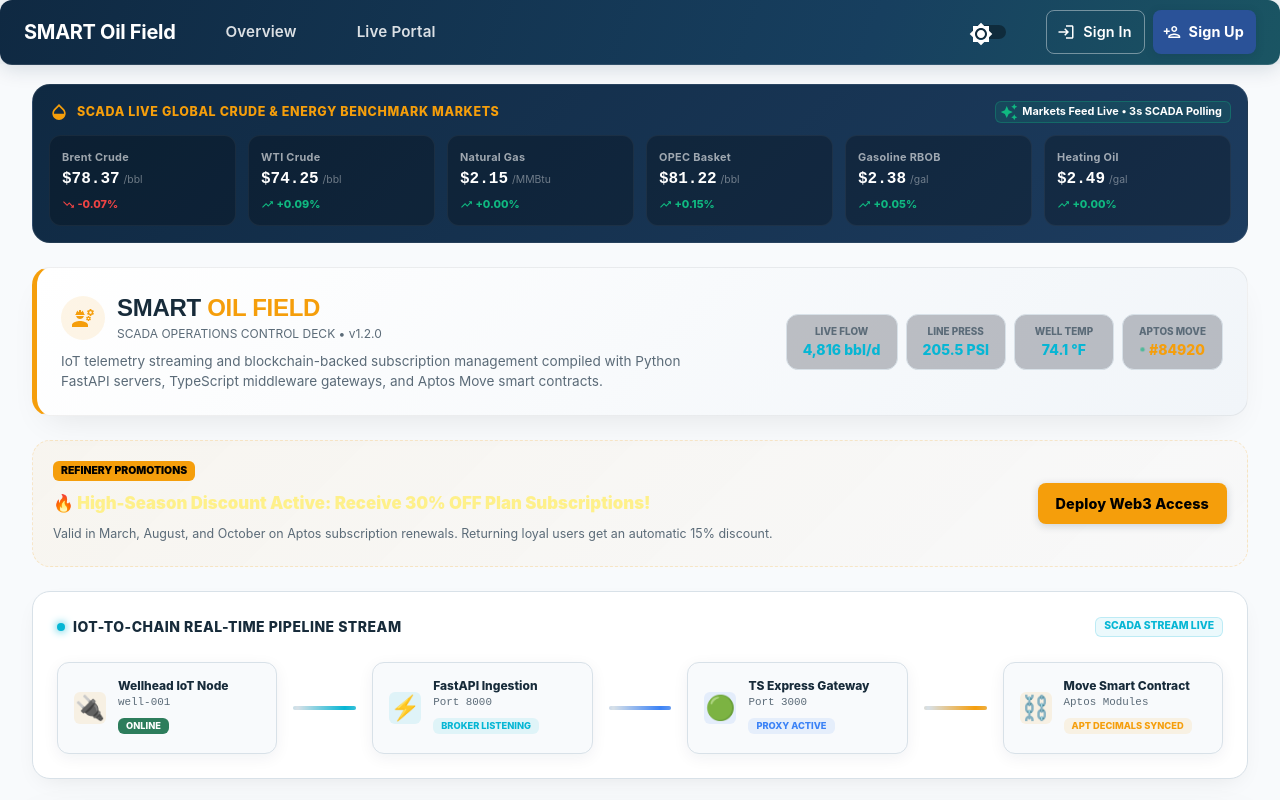
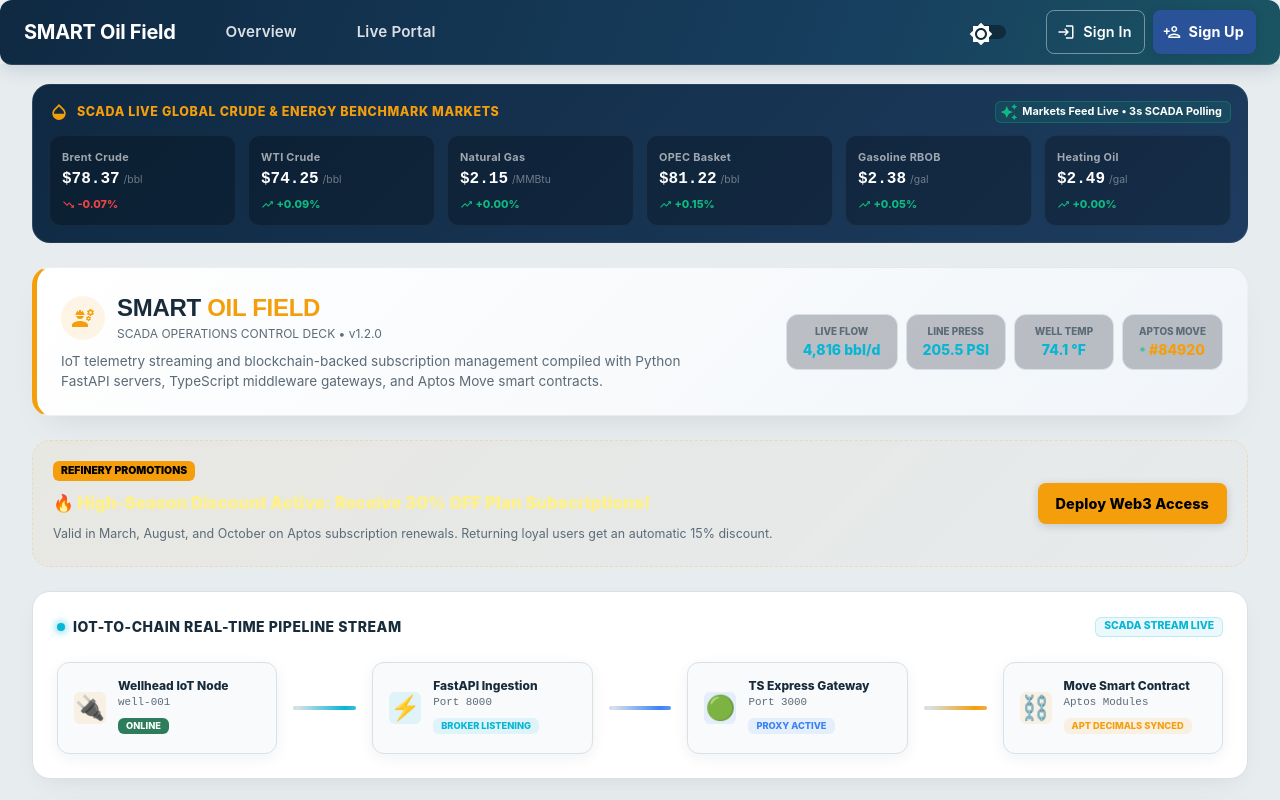
Before and after one commit to davelee001/SMART-Oil-Field, a React app in the folder src/frontend/: page / in a window 1280 px wide. Shown: the top 800 px of the page. Built offline with nearby package versions, Linux system fonts and the light colour scheme; no server answers.

Commit message:
style(home): establish professional page canvas

```diff
--- a/src/frontend/src/pages/Home.tsx
+++ b/src/frontend/src/pages/Home.tsx
@@ -273,10 +273,11 @@ const Home: React.FC = () => {
                 minWidth: 0,
                 px: { xs: 1.5, sm: 2.5, md: 4 },
                 py: 2.5,
-                background: (theme) => theme.palette.mode === 'dark' ? '#080c16' : '#f8fafc',
-                backgroundImage: (theme) => theme.palette.mode === 'dark'
-                    ? 'radial-gradient(at 0% 0%, rgba(245, 158, 11, 0.02) 0px, transparent 50%), radial-gradient(at 100% 100%, rgba(6, 182, 212, 0.02) 0px, transparent 50%)'
-                    : 'none',
+                color: (theme) => theme.palette.mode === 'dark' ? '#eef4f7' : '#172b3a',
+                backgroundColor: (theme) => theme.palette.mode === 'dark' ? '#070a10' : '#e7ecef',
+                '& .MuiTypography-colorTextSecondary': {
+                    color: (theme) => theme.palette.mode === 'dark' ? '#aebbc5' : '#5b6b78',
+                },
             }}
         >
             {/* Live Oil & Energy Market Commodities Bar */}
```
